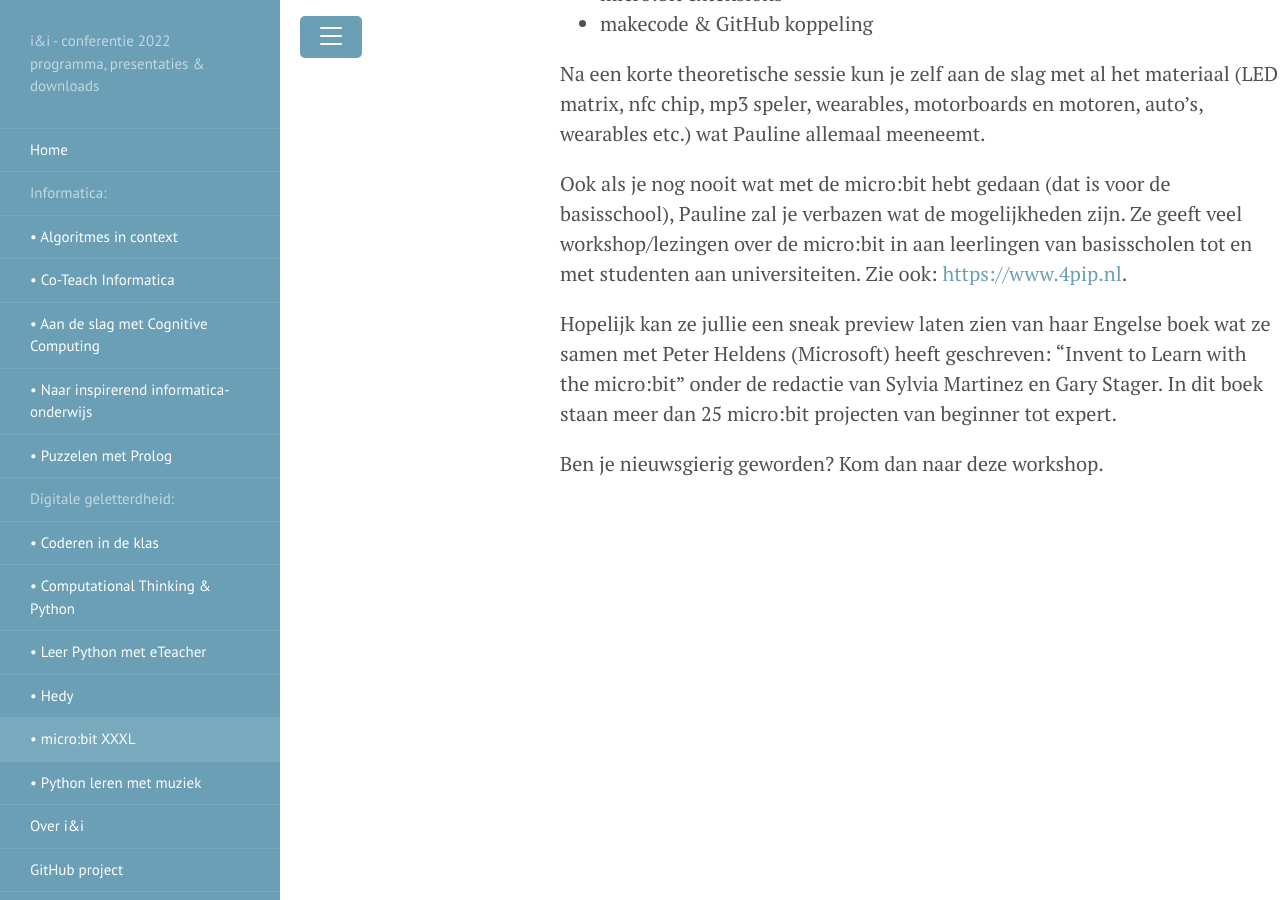
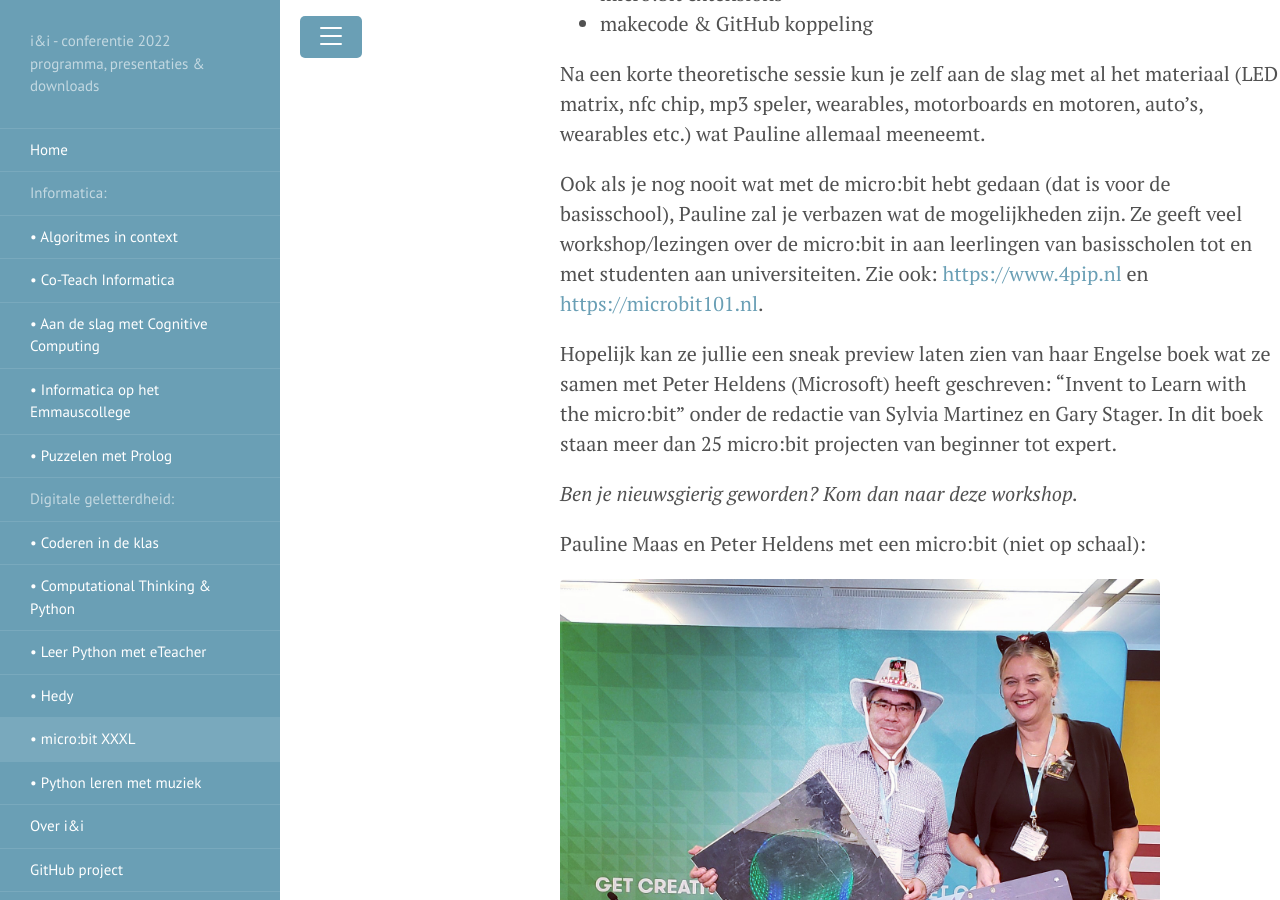
Before and after one commit to ieni/ieni2022, a Jekyll site: the page built from _dg/microbit-xxxl.md, in a window 1280 px wide and 900 px high, scrolled down 853 px. Built offline with Jekyll 4.4.1, drawn with Linux system fonts in a browser that asks for light colours.

Commit message:
foto bij microbit XXXL

```diff
--- a/_dg/microbit-xxxl.md
+++ b/_dg/microbit-xxxl.md
@@ -33,11 +33,16 @@ Na een korte theoretische sessie kun je zelf aan de slag met al het materiaal
 Ook als je nog nooit wat met de micro:bit hebt gedaan (dat is voor de basisschool),
 Pauline zal je verbazen wat de mogelijkheden zijn.
 Ze geeft veel workshop/lezingen over de micro:bit in aan leerlingen van basisscholen tot en met studenten aan universiteiten.
-Zie ook: [https://www.4pip.nl](https://www.4pip.nl){:target="_blank"}.
+Zie ook: [https://www.4pip.nl](https://www.4pip.nl){:target="_blank"}
+en [https://microbit101.nl](https://microbit101.nl){:target="_blank"}.
 
 Hopelijk kan ze jullie een sneak preview laten zien van haar Engelse boek wat ze
 samen met Peter Heldens (Microsoft) heeft geschreven:
 “Invent to Learn with the micro:bit” onder de redactie van Sylvia Martinez en Gary Stager.
 In dit boek staan meer dan 25 micro:bit projecten van beginner tot expert.
 
-Ben je nieuwsgierig geworden? Kom dan naar deze workshop.
+*Ben je nieuwsgierig geworden? Kom dan naar deze workshop.*
+
+Pauline Maas en Peter Heldens met een micro:bit (niet op schaal):
+
+<img src="{{'/public/images/pauline-maas-microbit.jpg' | relative_url}}" width="600">
--- a/_informatica/emmaus.md
+++ b/_informatica/emmaus.md
@@ -1,7 +1,9 @@
 ---
 layout: informatica
-title: Naar inspirerend informatica-onderwijs
+title: Informatica op het Emmauscollege
 ---
+
+*Naar inspirerend informatica-onderwijs*
 
 **Sander van Geest en Arie Pieter Cammeraat, Emmauscollege Rotterdam**
 
@@ -24,5 +26,4 @@ die ons lesprogramma (het is geen lesmethode, want we hergebruiken
 liever dan dat we het zelf maken) mogelijk beter maken.
 
 De link naar onze site voor docenten is
-
 [https://informatica.emmauscollege.nl/docenten/](https://informatica.emmauscollege.nl/docenten/){:target="_blank"}
```
Also changed, not shown: index.md (+1 -1 lines), assets/ieni-conferentie-2022-concept-221005.png (added), public/images/pauline-maas-microbit.jpg (added).
